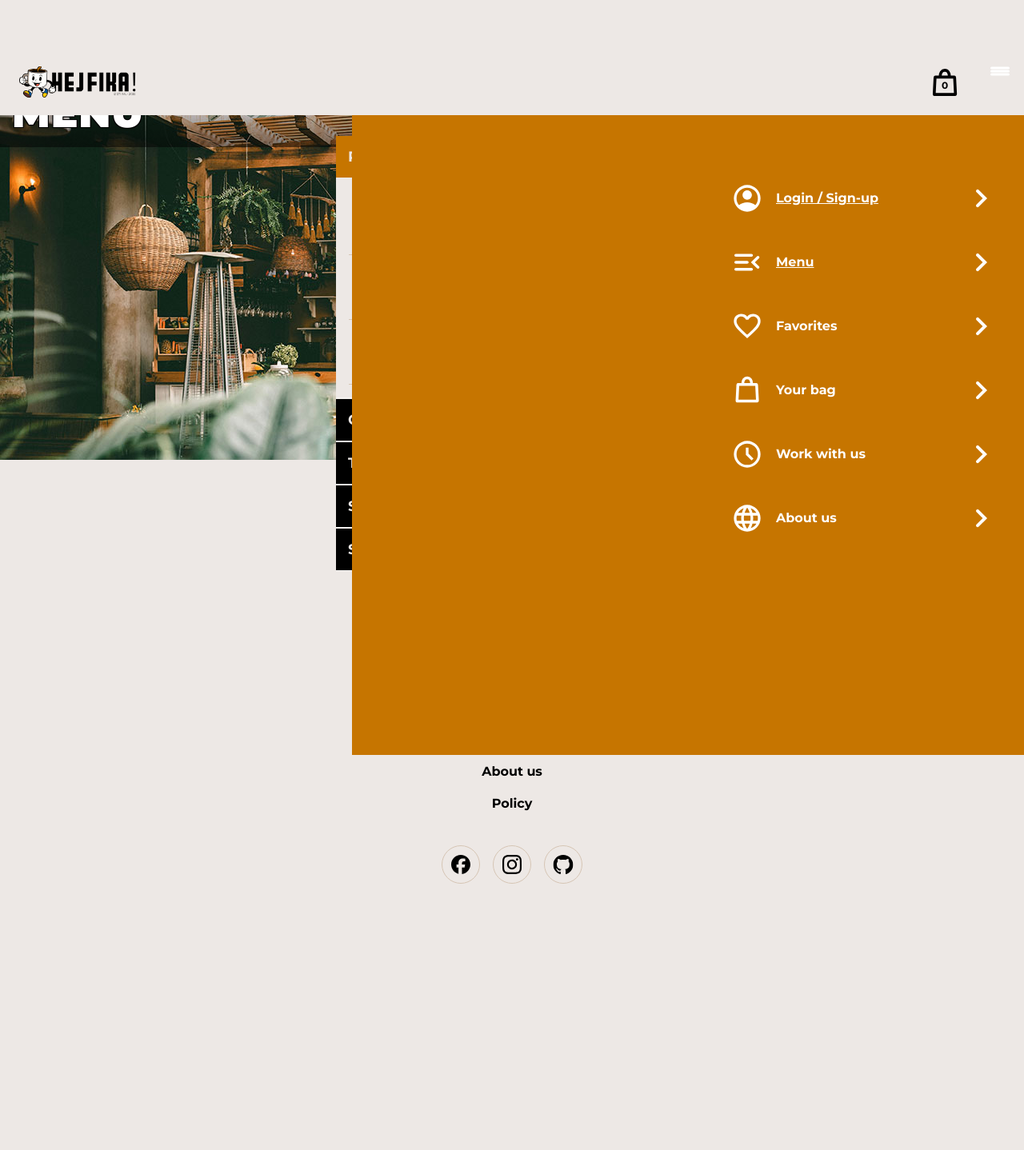
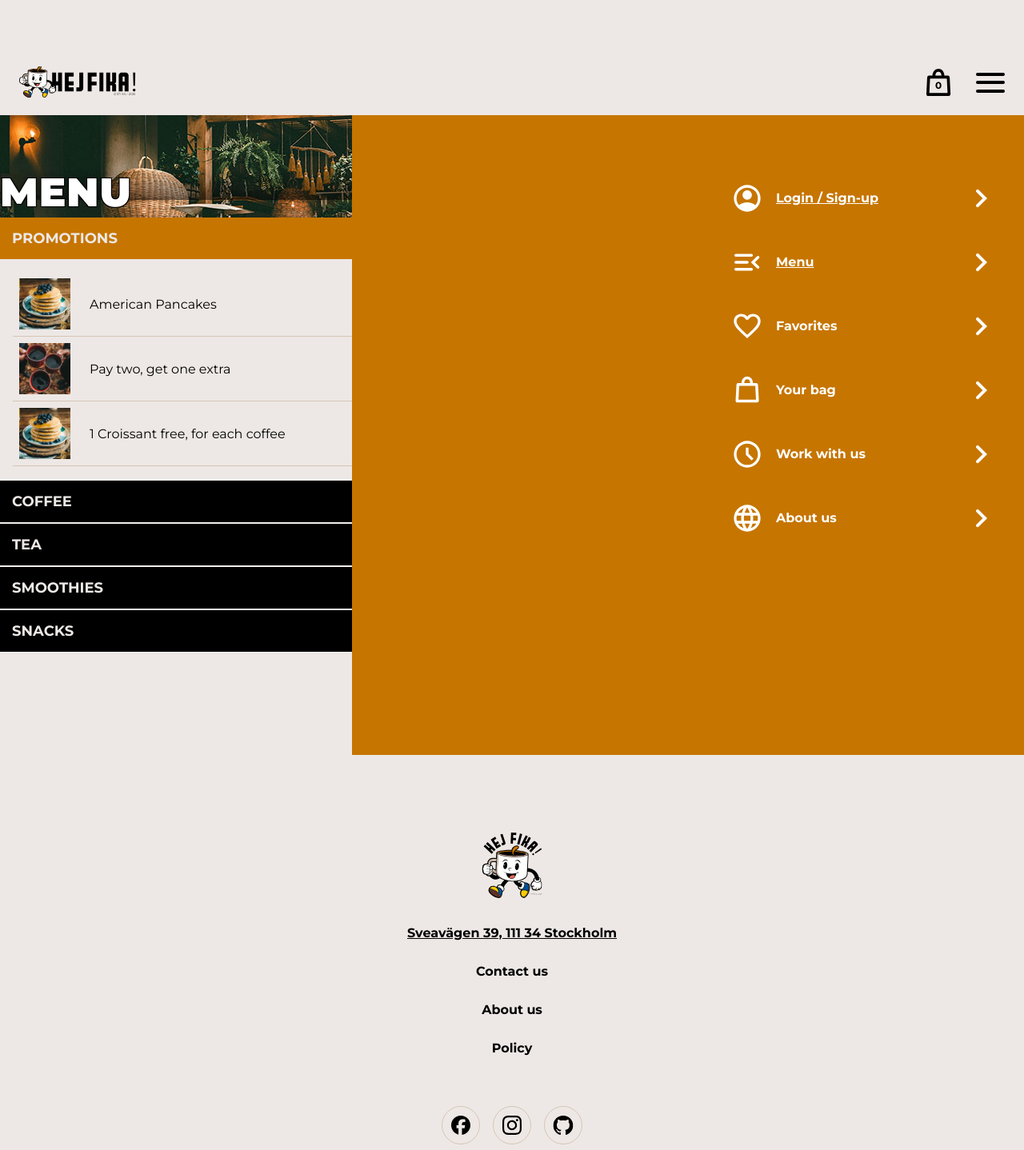
Before and after one commit to Dinelegacy/Coffee-shop, a website with bundled scripts: page menu.html in a window 1280 px wide. Shown: the whole page at 80% size. Before the commit the page ends 1141 px from the top, so only its background shows below. Built offline with nearby package versions, Linux system fonts and the light colour scheme.

Commit message:
correct css menu

```diff
--- a/favorite.js
+++ b/favorite.js
@@ -2,22 +2,23 @@ document.addEventListener("DOMContentLoaded", () => {
 
   //Hamburger section
 
-  const menu = document.querySelector(".off-screen-menu");
-  const hamburger = document.querySelector(".hamburger");
+  const hamMenu = document.querySelector(".ham-menu");
 
-  if (menu && hamburger) {
-    hamburger.addEventListener("click", () => {
-      menu.classList.toggle("active");
-    });
-  }
+const offScreenMenu = document.querySelector(".off-screen-menu");
+
+hamMenu.addEventListener('click', () => {
+    hamMenu.classList.toggle('active');
+    offScreenMenu.classList.toggle('active');
+});
 
 
-
-document.addEventListener("DOMContentLoaded", () => {
     const modal = document.getElementById("productModal");
     const modalName = document.getElementById("modal-name");
     const modalImg = document.getElementById("modal-img");
     const modalPrice = document.getElementById("inline-price");
+
+
+
 
     const favBtn = document.createElement("button");
     favBtn.id = "favorite-btn";
@@ -63,7 +64,7 @@ document.addEventListener("DOMContentLoaded", () => {
             updateHeart();
         }
     });
-    observer.observe(modal, { attributes: true, attributeFilter: ["style"] });
+
 
 
     favBtn.addEventListener("click", () => {
--- a/menu.css
+++ b/menu.css
@@ -1,17 +1,12 @@
-/* =========================================================
-   GENERAL STYLES
-   ========================================================= */
-body {
-    margin: 0; /* Remove browser's default margin */
-    font-family: 'Montserrat', sans-serif; /* Use custom font */
-    background-color: #EDE8E5; /* Light beige background */
-}
+ body {
+  background-color: #ede8e5;
+  margin: 0;
+  display: flex;
+  flex-direction: column;
+  align-items: center;
+  font-family: "Montserrat", sans-serif;
+ }
 
-ul {
-    margin: 0; /* Remove default list indentation */
-    padding: 0; /* Remove default list padding */
-    list-style: none; /* Remove bullet points */
-}
 
 /* =========================================================
    NAVBAR
@@ -40,49 +35,23 @@ ul {
 }
 
 /* ===== LEFT SECTION: Logo ===== */
-.leftIcons {
-    display: flex;
-    align-items: center;
-    flex: 1; /* Takes 1 portion of available space */
-    justify-content: flex-start; /* Align content to left */
-}
-
-.nav-logo {
-    height: auto; /* Maintain aspect ratio */
-    max-height: 51px; /* Don't exceed 50px in height */
-    width: auto; /* Width adjusts automatically */
-}
 
 
-.ham-menu {
-    width: 24px;
-    height: 20px;
-    display: flex;
-    flex-direction: column; /* Stack spans vertically */
-    justify-content: space-between; /* Equal space between lines */
-    cursor: pointer; /* Shows hand cursor on hover */
-}
 
-.ham-menu span {
-    display: block;
-    height: 3px; /* Height of each hamburger line */
-    width: 100%; /* Full width of parent */
-    background-color: white; /* Color of lines */
-    border-radius: 2px; /* Slightly rounded ends */
-}
+
+
+
+
+
 
 /* Hide the chevron icon (not used in this design) */
-.chevron_left-icon {
-    display: none; /* Completely removes from layout */
-}
+
 
 /* =========================================================
    HAMBURGER MENU LINK COLORS
    (For the off-screen menu - ensures white text)
    ========================================================= */
-.off-screen-menu a {
-    color: white !important; /* !important overrides other styles */
-}
+
 
 /* =========================================================
    HEADER CONTAINER
@@ -97,7 +66,7 @@ ul {
    ========================================================= */
 .top-background {
   width: 100%;
-  height: 122px; /* Fixed height for background section */
+  height: 80px; /* Fixed height for background section */
   overflow: none; /* Typo: should be 'overflow: visible' or 'hidden' */
   display: flex;
   justify-content: center;
@@ -110,7 +79,7 @@ ul {
 .background-image-container {
   /* Absolute positioning relative to .top-background */
   position: absolute;
-  top: 140px;
+  top: 80px;
   left: 0;
   right: 0;
   display: flex;
@@ -128,10 +97,10 @@ ul {
 /* "MENU" title text overlay */
 .section-title {
   position: absolute;
-  bottom: 616px; /* Position from bottom of .top-background */
+  bottom: 550px; /* Position from bottom of .top-background */
+   top: 210px;
   left: 0;
   right: 0;
-  padding: 12px 15px;
   color: white;
   font-weight: 900; /* Black weight (heaviest) */
   font-size: 50px;
@@ -158,11 +127,13 @@ main {
 
   /* CRITICAL: Pull content up behind navbar */
   margin-top: -6rem; /* Negative margin overlaps with background */
+  width: 100%;
 }
 
 .menu-section {
   position: relative;
   z-index: 4; /* Above main, below navbar */
+   width: 100%;
 }
 
 /* =========================================================
@@ -262,30 +233,10 @@ main {
 /* =========================================================
    FOOTER
    ========================================================= */
-footer {
-    width: 100%;
-    display: flex;
-    flex-direction: column; /* Stack children vertically */
-    align-items: center; /* Center horizontally */
-    padding-top: 3rem; /* Space above footer content */
-    background-color: #EDE8E5; /* Match page */
+  a {
+    color: white;
+ }
+
+.footerAddress {
+    color: black;
 }
-
-footer ul {
-    margin-top: 1rem;
-    margin-bottom: 2rem;
-    text-align: center;
-    font-size: 1rem;
-    font-weight: 700;
-    line-height: 2.5rem;
-}
-footer ul li a {
-    color: #000000; /* Black links */
-}
-
-/* Social media icons container */
-#socialIcons {
-    display: flex;
-    gap: 1rem; /* Space between icons */
-    margin-bottom: 2rem; /* Space below icons */
-}
--- a/menu.html
+++ b/menu.html
@@ -8,14 +8,15 @@
 
   <!-- ========== STYLESHEETS ========== -->
   <!-- NAVIGATION FIRST (Most important for user interaction) -->
-  <link rel="stylesheet" href="navegationBar.css" />
+
   <!-- Note: 'navegationBar.css' has a typo (should be 'navigationBar.css') -->
   <!-- PAGE-SPECIFIC STYLES -->
   <link rel="stylesheet" href="menu.css" />           <!-- Main menu styling -->
   <link rel="stylesheet" href="off-screen-menu.css" /> <!-- Hidden side menu -->
-  <link rel="stylesheet" href="popup.css" />          <!-- Modal/popup windows -->
-  <link rel="stylesheet" href="favorite.css" />       <!-- Favorite/heart styling -->
+  <link rel="stylesheet" href="popup.css" />          <!-- Modal/popup windows -->       <!-- Favorite/heart styling -->
   <link rel="stylesheet" href="./bag.css">
+
+  <link rel="stylesheet" href="./footer.css">
 
 
   <!-- ========== GOOGLE FONTS ========== -->
@@ -186,34 +187,20 @@
   <!-- END MODAL -->
 
   <!-- ========== FOOTER (Bottom of page) ========== -->
-  <footer>
-    <!-- Logo in footer -->
-    <div>
-      <a href="index.html">
-        <img src="./assets/logo.svg" alt="logo">
-      </a>
-    </div>
-
-    <!-- Footer links -->
-    <ul>
-      <li>
-        <!-- Link opens in new tab (target="_blank") -->
-        <a href="https://maps.app.goo.gl/qqVpT9CNNpfgvbWc6" target="_blank">
-          Sveavägen 39, 111 34 Stockholm
-        </a>
-      </li>
-      <li>Contact us</li>   <!-- Note: These aren't links yet -->
-      <li>About us</li>
-      <li>Policy</li>
-    </ul>
-
-    <!-- Social media icons -->
-    <div id="socialIcons" class="footer-socialIcons">
-      <div><img src="./assets/social-icons/facebook-icon.svg" alt="Facebook"></div>
-      <div><img src="./assets/social-icons/instagram-icon.svg" alt="Instagram"></div>
-      <div><img src="./assets/social-icons/github-icon.svg" alt="GitHub"></div>
-    </div>
-  </footer>
+     <footer>
+        <div><a href="index.html"><img src="./assets/logo.svg" alt="logotype"></a></div>
+        <ul class="ullinks">
+            <li class="linkAddress"><a class="footerAddress" href="https://maps.app.goo.gl/qqVpT9CNNpfgvbWc6" target="_blank">Sveavägen 39, 111 34 Stockholm</a></li>
+            <li class="linkContact">Contact us</li>
+            <li class="linkAbout">About us</li>
+            <li class="linkPolicy">Policy</li>
+        </ul>
+        <div id="socialIcons" class="footer-socialIcons">
+            <div><img src="./assets/social-icons/facebook-icon.svg" alt="facebook icon"></div>
+            <div><img src="./assets/social-icons/instagram-icon.svg" alt="instagram icon"></div>
+            <div><img src="./assets/social-icons/github-icon.svg" alt="github icon"></div>
+        </div>
+    </footer>
   <!-- END FOOTER -->
 
   <!-- ========== JAVASCRIPT FILES ========== -->
--- a/menu.js
+++ b/menu.js
@@ -1,6 +1,13 @@
 // ============================================================================
 // SECTION 1: BACKGROUND IMAGES CONFIGURATION
-// ============================================================================
+//   const hamMenu = document.querySelector(".ham-menu");
+
+const offScreenMenu = document.querySelector(".off-screen-menu");
+
+hamMenu.addEventListener('click', () => {
+    hamMenu.classList.toggle('active');
+    offScreenMenu.classList.toggle('active');
+});
 // This object stores all background image paths for different menu categories
 // WHY AT TOP: Constants should be defined before they're used anywhere in the code
 const backgrounds = {
```
Also changed, not shown: favorite.html (+7 -6 lines).
